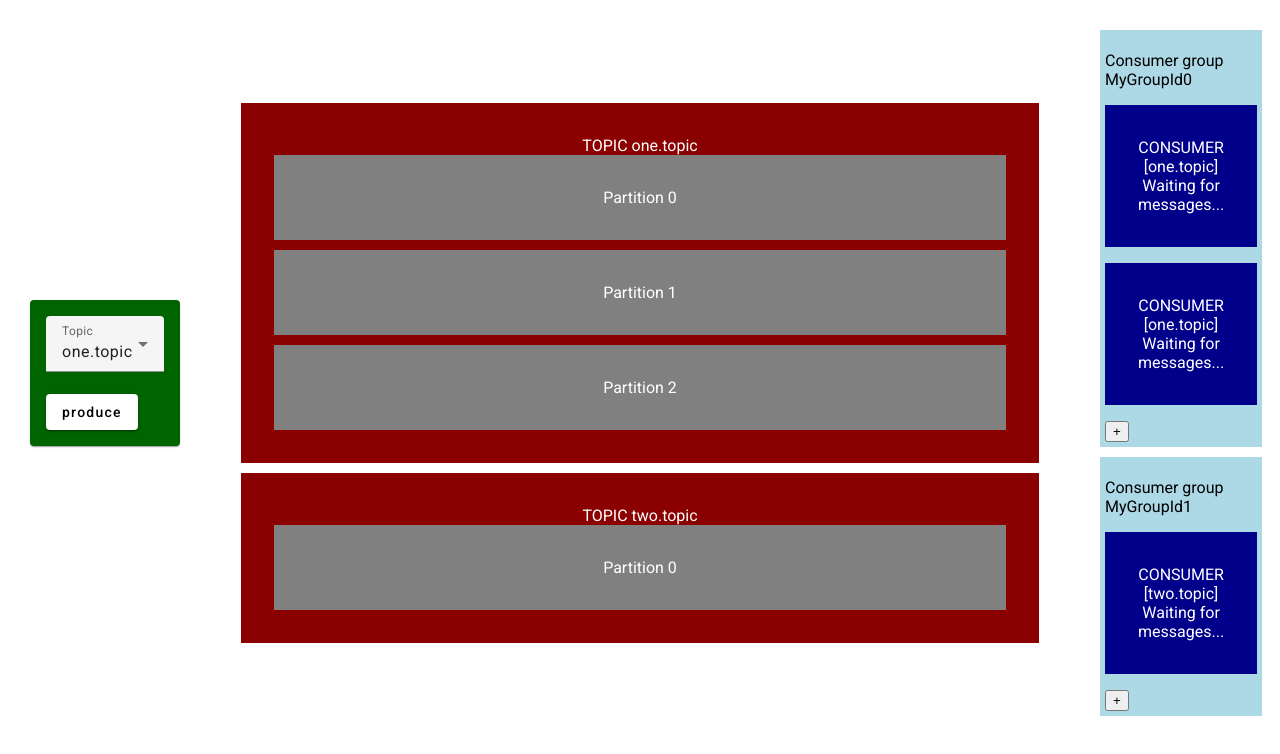
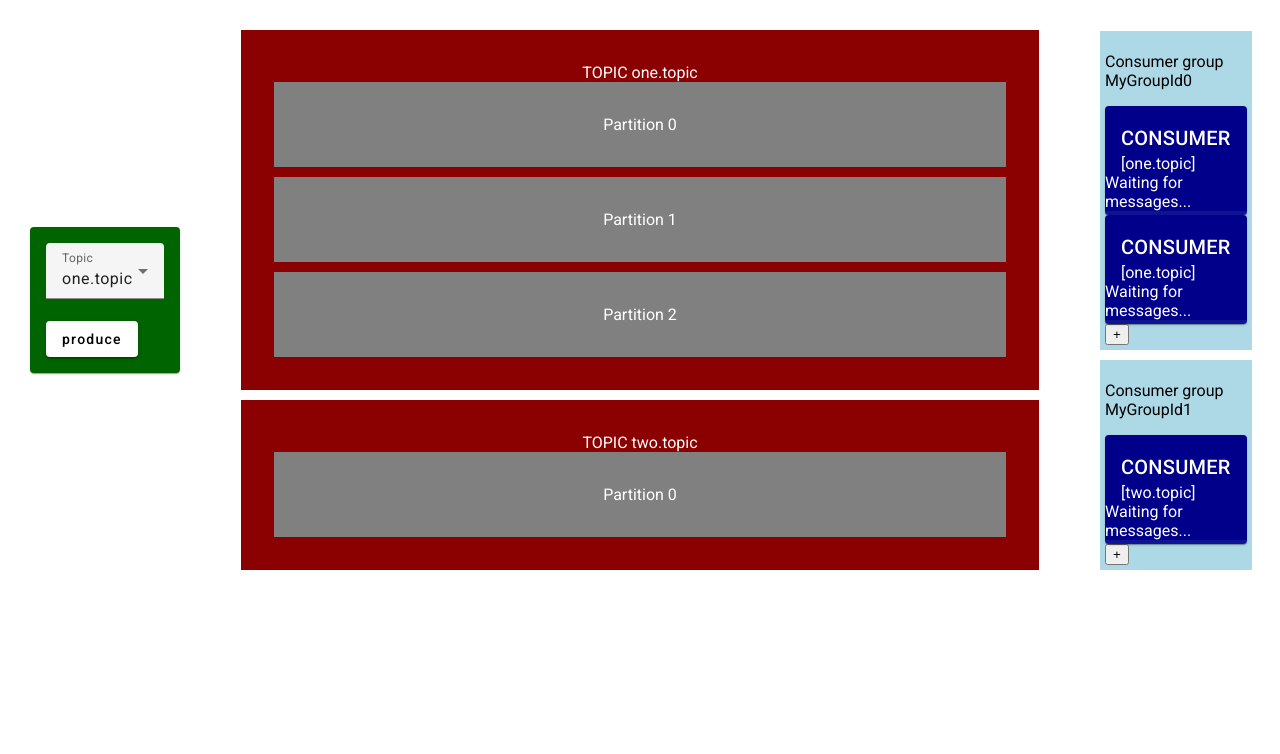
Before and after one commit to txiribimakula/kafka-playground, an Angular app: page / in a window 1280 px wide. Shown: the top 754 px of the page. Built offline with nearby package versions, Linux system fonts and the light colour scheme.

Commit message:
consumers with angular material

```diff
--- a/src/app/consumer/consumer.component.html
+++ b/src/app/consumer/consumer.component.html
@@ -1 +1,12 @@
-<p class="consumer">CONSUMER {{topics()}} {{status()}}</p>
+<mat-card class="consumer">
+    <mat-card-header>
+        <mat-card-title>CONSUMER </mat-card-title>
+    </mat-card-header>
+    <mat-card-content>
+        {{topics()}}
+    </mat-card-content>
+    <mat-card-footer>
+        {{status()}}
+        <mat-progress-bar [mode]="progress()"></mat-progress-bar>
+    </mat-card-footer>
+</mat-card>
--- a/src/app/consumer/consumer.component.scss
+++ b/src/app/consumer/consumer.component.scss
@@ -1,6 +1,4 @@
 .consumer {
     background-color: darkblue;
     color: white;
-    padding: 33px;
-    text-align: center;
 }
--- a/src/app/consumer/consumer.component.ts
+++ b/src/app/consumer/consumer.component.ts
@@ -1,13 +1,26 @@
-import { Component, Input, OnInit, Signal, computed, signal } from '@angular/core';
+import {
+  Component,
+  Input,
+  OnInit,
+  Signal,
+  computed,
+  signal,
+} from '@angular/core';
 import { KafkaService } from '../kafka.service';
 import { Message } from '../message/message';
 import { concatMap } from 'rxjs';
 import { ConsumerService } from './consumer.service';
+import { MatSelectModule } from '@angular/material/select';
+import { MatCardModule } from '@angular/material/card';
+import {
+  MatProgressBarModule,
+  ProgressBarMode,
+} from '@angular/material/progress-bar';
 
 @Component({
   selector: 'app-consumer',
   standalone: true,
-  imports: [],
+  imports: [MatCardModule, MatSelectModule, MatProgressBarModule],
   templateUrl: './consumer.component.html',
   styleUrl: './consumer.component.scss',
 })
@@ -15,12 +28,30 @@ export class ConsumerComponent {
   @Input() consumerId!: `${string}-${string}-${string}-${string}-${string}`;
 
   topics: Signal<string>;
-  status = signal("Waiting for messages...");
+  action = signal('Waiting for messages...');
+  info = signal('');
+  status = computed(() => this.action() + this.info());
+  progress = computed(() => {
+    switch (this.action()) {
+      case 'Waiting for messages...':
+        return 'determinate';
+      case 'Handling message...':
+        return 'indeterminate';
+      case 'Committing message...':
+        return 'indeterminate';
+      default:
+        return 'determinate';
+    }
+  });
 
   constructor(private kafka: KafkaService, private consumer: ConsumerService) {
     this.topics = computed(
       () =>
-        '[' + this.consumer.consumers().get(this.consumerId)!().topicsNames.join(', ') + ']'
+        '[' +
+        this.consumer.consumers().get(this.consumerId)!().topicsNames.join(
+          ', '
+        ) +
+        ']'
     );
   }
 
@@ -35,10 +66,12 @@ export class ConsumerComponent {
   }
 
   async handle(message: Message) {
-    this.status.set("Handling message from partition " + message.partition);
+    this.action.set('Handling message...');
+    this.info.set(' from ' + message.partition);
     await this.work(message);
     this.kafka.commit(message);
-    this.status.set("Waiting for messages...");
+    this.action.set('Waiting for messages...');
+    this.info.set('');
   }
 
   async work(message: Message) {
```
